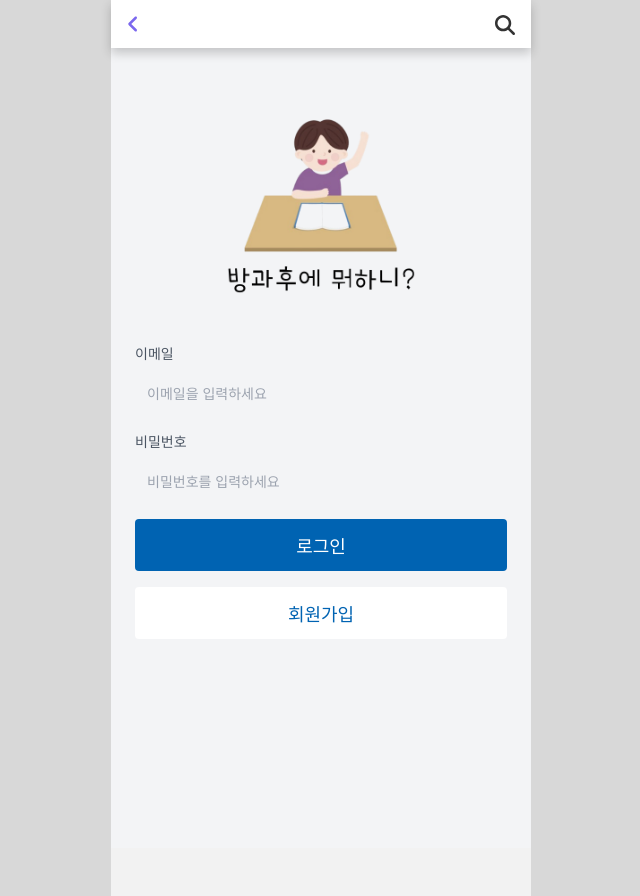
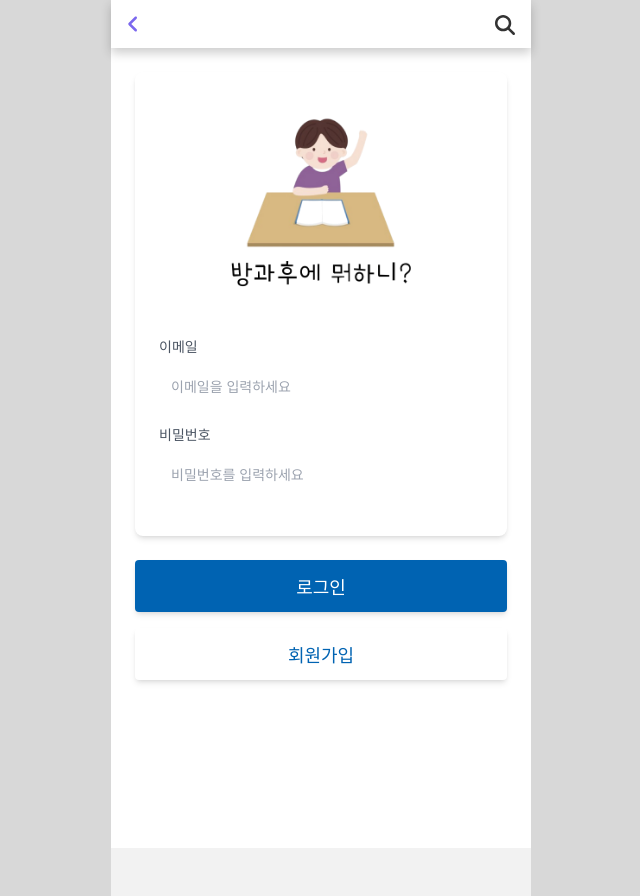
Before and after one commit to SSD117/SSD-Front-End, a React (Create React App) app: page /login in a window 1280 px wide. Shown: the whole page, without its empty margins (319-959 px from the left). Built offline with nearby package versions, Linux system fonts and the light colour scheme; a web font is replaced by a local one.

Commit message:
chore: 로그인페이지 디자인 수정

```diff
--- a/src/pages/Login.jsx
+++ b/src/pages/Login.jsx
@@ -10,9 +10,11 @@ export default function Login() {
   };
 
   return (
-    <div className="flex flex-col items-center min-h-screen bg-gray-100 p-6">
-      <img src={AppLogo} alt="App Logo" className="w-3/5 h-auto my-6 object-contain" />
-      <label htmlFor="email" className="text-sm text-gray-600 w-full max-w-md mb-2">
+    <div className="flex flex-col items-center min-h-screen bg-white p-6">
+  <div className="bg-white w-full max-w-md p-6 rounded-lg shadow-md mb-6 flex flex-col items-center">
+    <img src={AppLogo} alt="App Logo" className="w-2/3 h-auto mb-6 object-contain" />
+
+    <label htmlFor="email" className="text-sm text-gray-600 w-full mb-2 block">
       이메일
     </label>
     <input
@@ -20,10 +22,10 @@ export default function Login() {
       id="email"
       placeholder="이메일을 입력하세요"
       required
-        className="p-3 mb-4 w-full max-w-md text-sm border border-gray-300 rounded focus:outline-none focus:border-main01"
+      className="p-3 mb-4 w-full text-sm border border-gray-300 rounded focus:outline-none focus:border-main01"
     />
 
-      <label htmlFor="password" className="text-sm text-gray-600 w-full max-w-md mb-2">
+    <label htmlFor="password" className="text-sm text-gray-600 w-full mb-2 block">
       비밀번호
     </label>
     <input
@@ -31,21 +33,24 @@ export default function Login() {
       id="password"
       placeholder="비밀번호를 입력하세요"
       required
-        className="p-3 mb-4 w-full max-w-md text-sm border border-gray-300 rounded focus:outline-none focus:border-main01"
+      className="p-3 mb-4 w-full text-sm border border-gray-300 rounded focus:outline-none focus:border-main01"
     />
+  </div>
 
   <button
     type="submit"
-        className="p-3 mb-4 w-full max-w-md text-lg text-white bg-main01 border border-main01 rounded cursor-pointer"
+    className="p-3 mb-4 w-full max-w-md text-lg text-white bg-main01 border border-main01 rounded shadow-md hover:shadow-lg transition-shadow"
   >
     로그인
   </button>
   <button
     type="button"
     onClick={handleSignupClick}
-        className="p-3 w-full max-w-md text-lg text-main01 bg-white border border-main01 rounded cursor-pointer">
+    className="p-3 w-full max-w-md text-lg text-main01 bg-white border border-main01 rounded shadow-md hover:shadow-lg transition-shadow"
+  >
     회원가입
   </button>
 </div>
+
   );
 }
```
Lines whose indentation alone changed are shown as unchanged.
